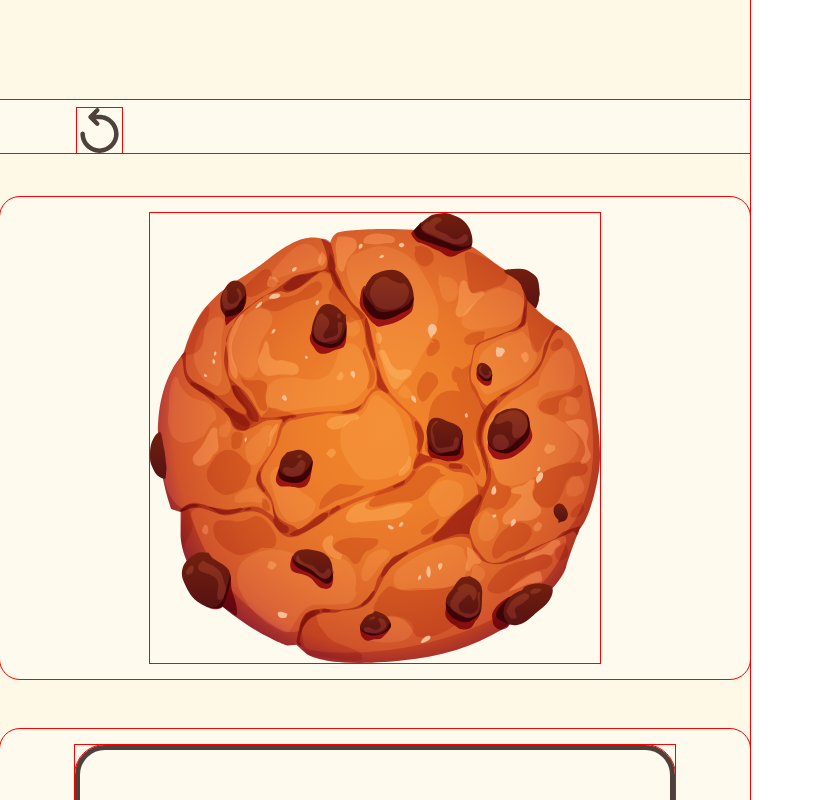
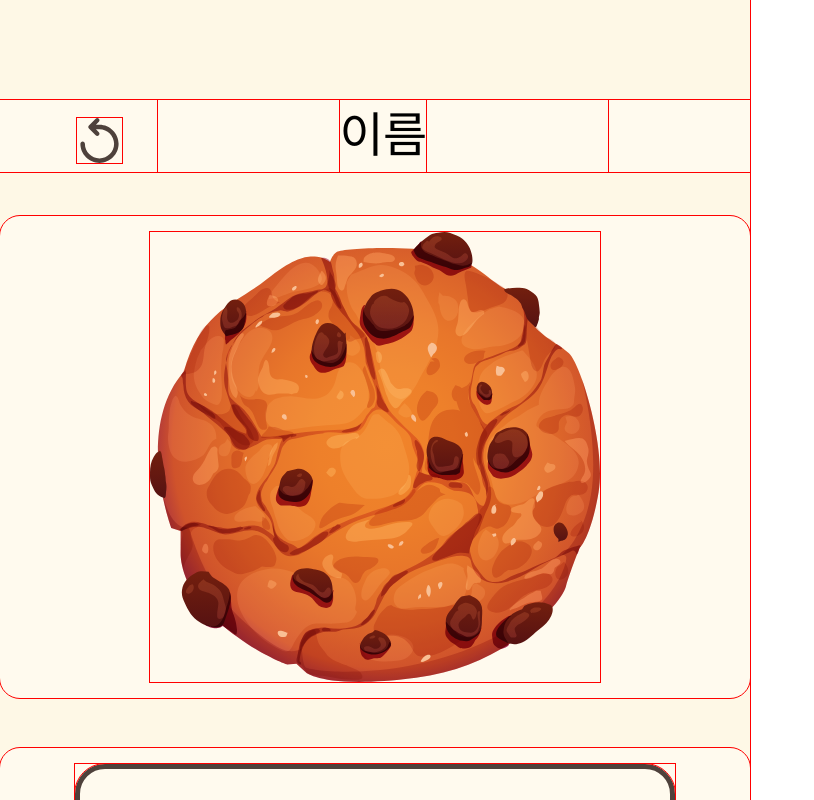
Before and after one commit to devBuzz142/numanku-fe, a React (Create React App) app: page /view/write in a window 1280 px wide. Shown: the top 800 px of the page, without its empty margins (0-814 px from the left). Built offline with nearby package versions, Linux system fonts and the light colour scheme; a web font is replaced by a local one.

Commit message:
chore: header  정렬 맞추기

```diff
--- a/src/pages/ViewWritePage/ViewWritePage.jsx
+++ b/src/pages/ViewWritePage/ViewWritePage.jsx
@@ -5,6 +5,8 @@ import Button from '../../components/Button/Button';
 import Icon from '../../components/Icon/Icon';
 import Input from '../../components/Input/Input';
 import kuki1 from '../../assets/kuki1.svg'
+import Header from '../../components/Header/Header'
+import SpeechBubble from '../../components/SpeechBubble/SpeechBubble';
 
 const ViewWritePage = () => {
   const navigate = useNavigate();
@@ -31,7 +33,9 @@ const ViewWritePage = () => {
         <S.UndoWrapper>
           <Icon name="BACK_FILL" width={45} height={45} />
         </S.UndoWrapper>
-
+        <S.NameWrapper>
+          <Header fontSize={48}>이름</Header>
+        </S.NameWrapper>
       </S.TopContainer>
       <S.KukiContainer>
         <img src={kuki1} alt="kuki1" width="450px" height="450px"></img>
```
Also changed, not shown: src/pages/ViewWritePage/ViewWritePage.style.jsx (line endings or trailing spaces).
